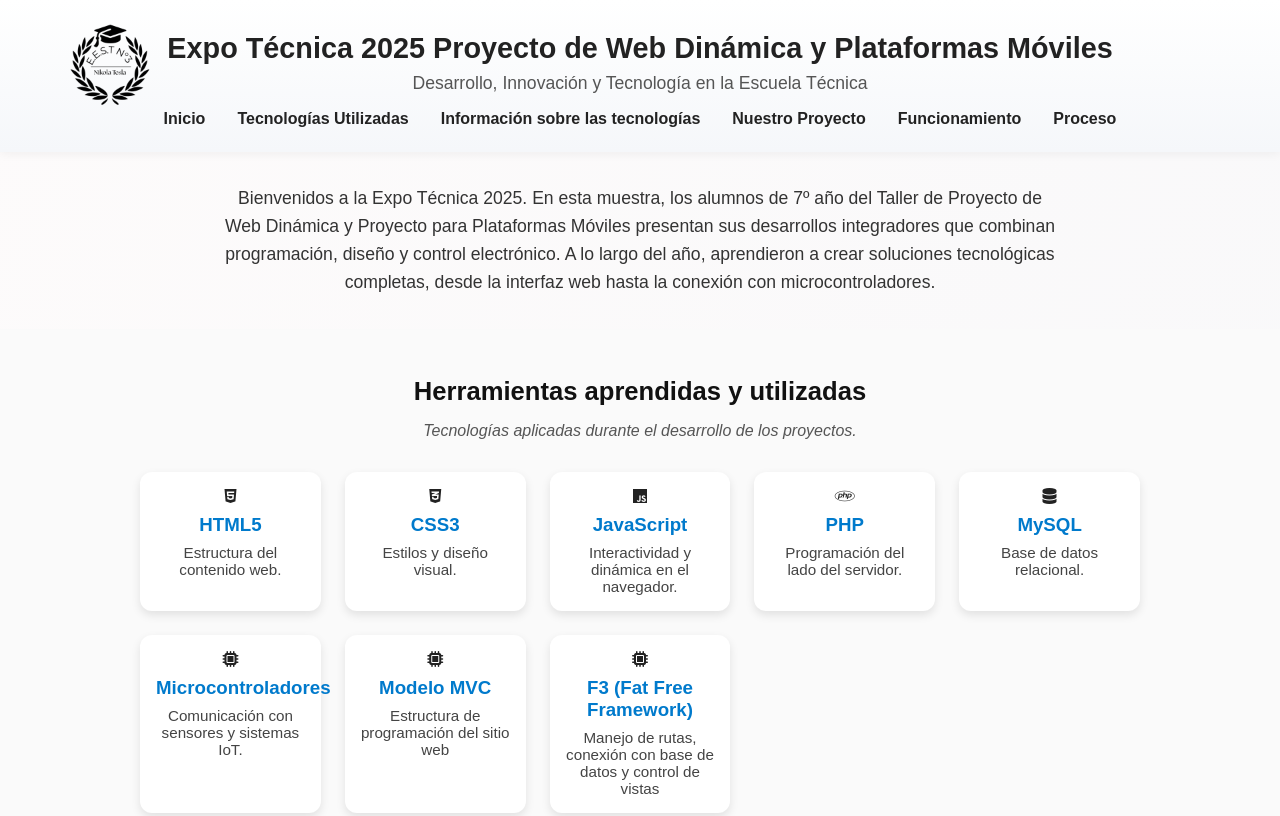
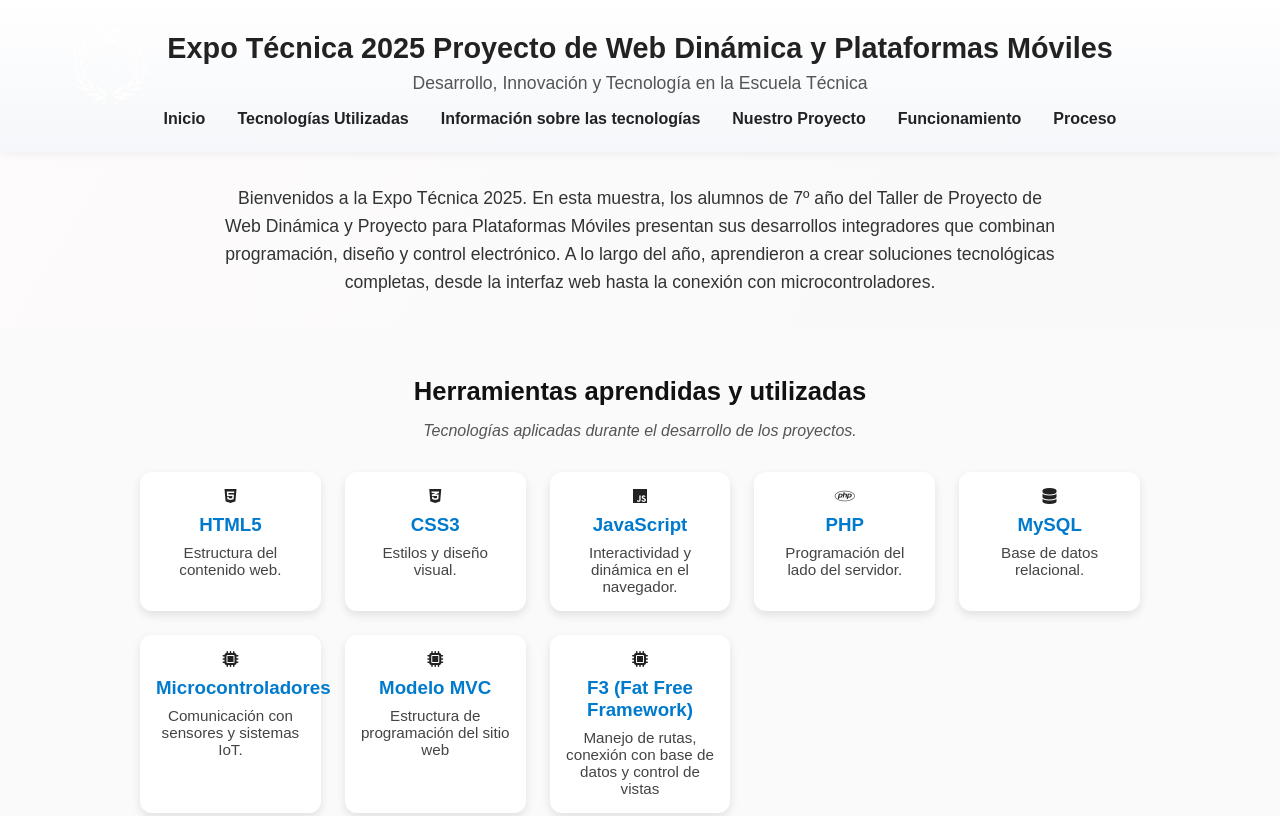
Before and after one commit to melina-afk/sitioArduchat, a plain HTML site: page index.html in a window 1280 px wide. Shown: the top 816 px of the page. Drawn offline with Linux system fonts and the dark colour scheme.

Commit message:
logo en el modo oscuro

```diff
--- a/css/style.css
+++ b/css/style.css
@@ -4,12 +4,7 @@
         padding: 0;
         box-sizing: border-box;
     }
-/* Cuando el dispositivo esté en modo oscuro */
-@media (prefers-color-scheme: dark) {
-    .logo img {
-        filter: none; /* logo blanco original */
-    }
-}
+
 
     body {
         background: linear-gradient(120deg, #fdfbfb 0%, #f0f3f7 100%);
@@ -1010,3 +1005,9 @@
         line-height: 1.3;
     }
 }
+/* FORZAR modo oscuro SOBRE cualquier media query posterior */
+@media (prefers-color-scheme: dark) {
+  header .logo img {
+    filter: none !important;
+  }
+}
```
